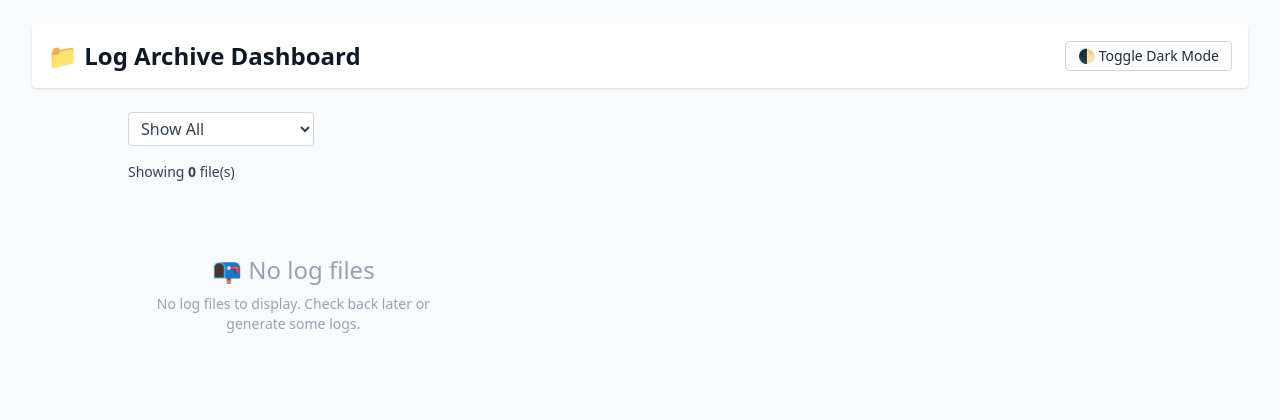
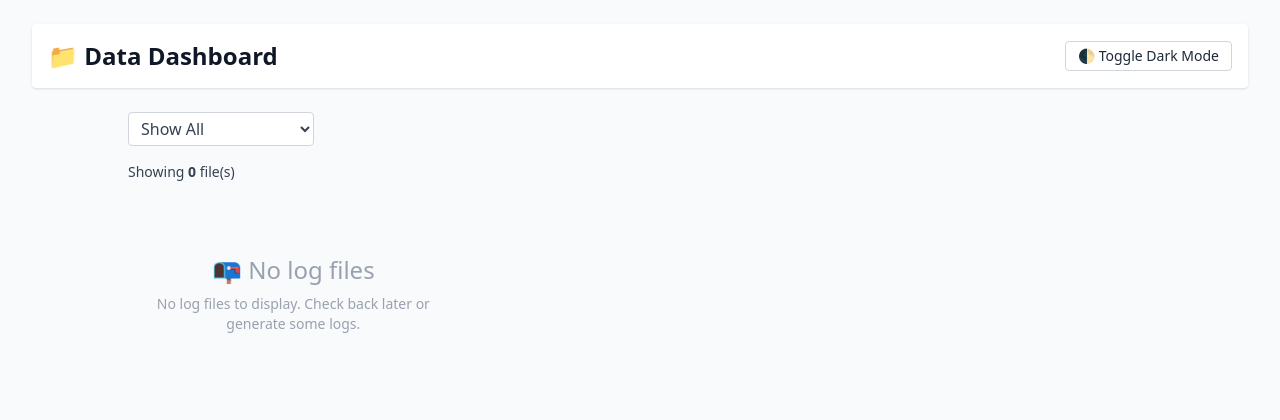
Before and after one commit to vaughn-taylor/python-playground, a Flask app: page / in a window 1280 px wide. Shown: the top 420 px of the page. Run offline with Flask 3, Linux system fonts and the light colour scheme; style sheets or scripts are compiled from the project's sources.

Commit message:
updated routes

```diff
--- a/src/backend/templates/components/navbar.html
+++ b/src/backend/templates/components/navbar.html
@@ -1,7 +1,7 @@
 <header class="bg-white dark:bg-gray-800 shadow mb-6 p-4 rounded">
     <nav class="flex items-center justify-between">
         <h1 class="text-2xl font-bold text-gray-900 dark:text-white">
-            📁 Log Archive Dashboard
+            📁 Data Dashboard
         </h1>
         <button id="toggleDarkMode"
             class="text-sm px-3 py-1 border border-gray-300 dark:border-gray-600 rounded bg-white dark:bg-gray-700 hover:bg-gray-100 dark:hover:bg-gray-600 transition">
--- a/src/backend/templates/index.html
+++ b/src/backend/templates/index.html
@@ -1,6 +1,4 @@
 {% extends "layout/base.html" %}
-
-{% block title %}Log Archive{% endblock %}
 
 {% block content %}
 
--- a/src/backend/templates/view.html
+++ b/src/backend/templates/view.html
@@ -5,7 +5,7 @@
 {% block content %}
 <div class="flex items-center justify-between mb-4">
     <h2 class="text-xl font-semibold text-gray-900 dark:text-white truncate max-w-[80%]">📄 {{ filename }}</h2>
-    <a href="{{ url_for('index') }}" class="text-sm text-blue-600 dark:text-blue-400 hover:underline">← Back</a>
+    <a href="{{ url_for('logs.index') }}" class="text-sm text-blue-600 dark:text-blue-400 hover:underline">← Back</a>
 </div>
 
 <div class="bg-white dark:bg-gray-800 rounded-lg shadow border border-gray-200 dark:border-gray-700 p-4 overflow-auto">
```
